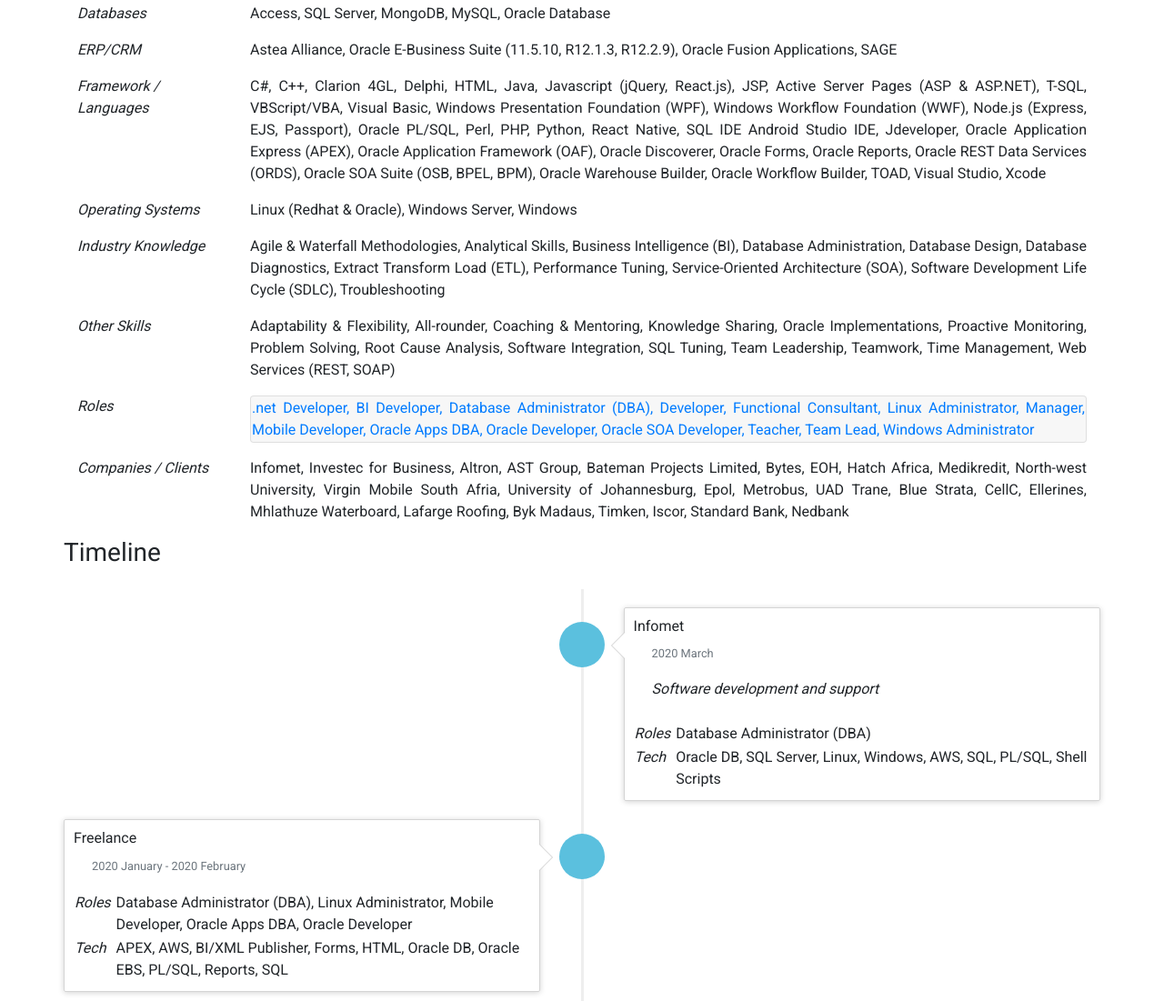
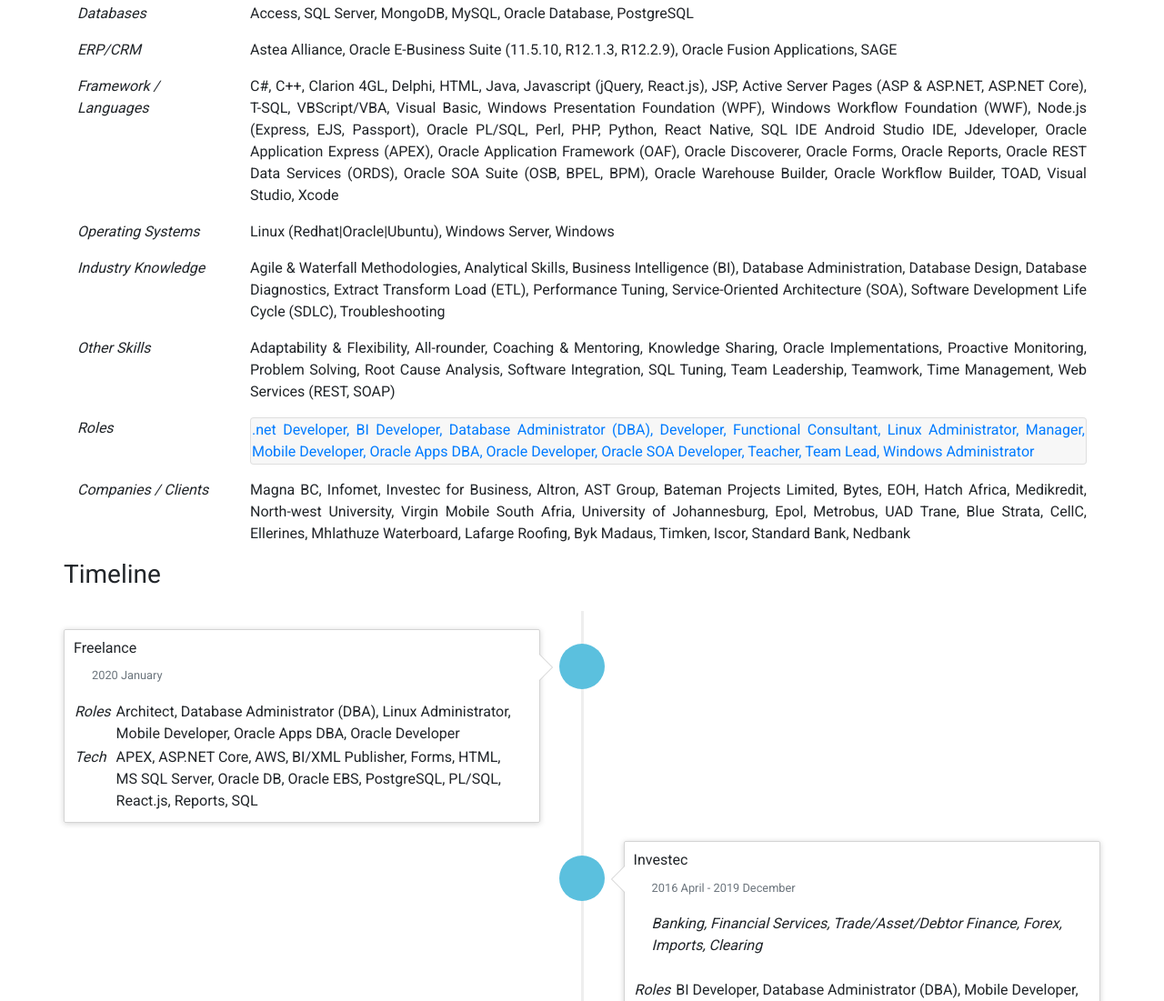
Before and after one commit to mariusleroux/CV, a plain HTML site: page index.html in a window 1280 px wide. Shown: the part 579-1680 px from the top of the page at 91% size. Drawn offline with nearby package versions, Linux system fonts and the light colour scheme.

Commit message:
Update freelance

```diff
--- a/index.html
+++ b/index.html
@@ -101,7 +101,7 @@
         <div class="row">
             <div class="col-sm-2">
                 <em>Databases</em></div>
-            <div class="col-sm"> Access, SQL Server, MongoDB, MySQL, Oracle Database</div>
+            <div class="col-sm"> Access, SQL Server, MongoDB, MySQL, Oracle Database, PostgreSQL</div>
         </div>
         <div class="row">
             <div class="col-sm-2">
@@ -113,7 +113,7 @@
             <div class="col-sm-2">
                 <em>Framework / Languages</em></div>
             <div class="col-sm"> C#, C++, Clarion 4GL, Delphi, HTML, Java, Javascript (jQuery, React.js), JSP, Active
-                Server Pages (ASP & ASP.NET), T-SQL, VBScript/VBA, Visual Basic, Windows Presentation Foundation (WPF),
+                Server Pages (ASP & ASP.NET, ASP.NET Core), T-SQL, VBScript/VBA, Visual Basic, Windows Presentation Foundation (WPF),
                 Windows Workflow
                 Foundation (WWF), Node.js (Express, EJS, Passport), Oracle PL/SQL, Perl, PHP, Python, React Native, SQL
                 IDE Android Studio IDE, Jdeveloper, Oracle Application Express (APEX), Oracle Application Framework
@@ -124,7 +124,7 @@
         <div class="row">
             <div class="col-sm-2">
                 <em>Operating Systems</em></div>
-            <div class="col-sm"> Linux (Redhat & Oracle), Windows Server, Windows</div>
+            <div class="col-sm"> Linux (Redhat|Oracle|Ubuntu), Windows Server, Windows</div>
         </div>
         <div class="row">
             <div class="col-sm-2">
@@ -233,10 +233,9 @@
             <div class="col-sm-2">
                 <em>Companies / Clients</em></div>
             <div class="col-sm">
-                Infomet, Investec for Business, Altron, AST Group, Bateman Projects Limited, Bytes, EOH, Hatch Africa,
+                Magna BC, Infomet, Investec for Business, Altron, AST Group, Bateman Projects Limited, Bytes, EOH, Hatch Africa,
                 Medikredit, North-west University, Virgin Mobile South Afria, University of Johannesburg, Epol,
-                Metrobus, UAD Trane, Blue Strata, CellC, Ellerines, Mhlathuze Waterboard, Lafarge Roofing, Byk Madaus,
-                Timken, Iscor, Standard Bank, Nedbank
+                Metrobus, UAD Trane, Blue Strata, CellC, Ellerines, Mhlathuze Waterboard, Lafarge Roofing, Byk Madaus, Timken, Iscor, Standard Bank, Nedbank
             </div>
         </div>
         <div class="row">
@@ -245,49 +244,26 @@
         <div class="row">
 
             <ul class="timeline">
-                <li class="timeline-inverted">
-                    <div class="timeline-badge info"></div>
-                    <div class="timeline-panel">
-                        <div class="timeline-heading">
-                            <h6 class="timeline-title">Infomet</h6>
-                            <p><small class="text-muted">2020 March</small></p>
-                        </div>
-                        <div class="timeline-body">
-                            <p><em>Software development and support</em><br><br>
-                                <table>
-                                    <tr>
-                                        <td><em>Roles&nbsp;</em></td>
-                                        <td>Database Administrator (DBA)</td>
-                                    </tr>
-                                    <tr>
-                                        <td><em>Tech&nbsp; </em></td>
-                                        <td>Oracle DB, SQL Server, Linux, Windows, AWS, SQL, PL/SQL, Shell Scripts</td>
-                                    </tr>
-                                </table>
-                            </p>
-                        </div>
-                    </div>
-                </li>
                 <li>
                     <div class="timeline-badge info"></div>
                     <div class="timeline-panel">
                         <div class="timeline-heading">
                             <h6 class="timeline-title">Freelance</h6>
-                            <p><small class="text-muted">2020 January - 2020 February</small></p>
+                            <p><small class="text-muted">2020 January</small></p>
                         </div>
                         <div class="timeline-body">
                             <p>
                                 <table>
                                     <tr>
                                         <td><em>Roles&nbsp;</em></td>
-                                        <td> Database Administrator (DBA), Linux Administrator, Mobile
+                                        <td> Architect, Database Administrator (DBA), Linux Administrator, Mobile
                                             Developer, Oracle
                                             Apps DBA, Oracle Developer</td>
                                     </tr>
                                     <tr>
                                         <td><em>Tech&nbsp; </em></td>
-                                        <td>APEX, AWS, BI/XML Publisher, Forms, HTML, Oracle DB, Oracle EBS,
-                                            PL/SQL,
+                                        <td>APEX, ASP.NET Core, AWS, BI/XML Publisher, Forms, HTML, MS&nbsp;SQL Server, Oracle DB, Oracle EBS, PostgreSQL,
+                                            PL/SQL, React.js,
                                             Reports, SQL</td>
                                     </tr>
                                 </table>
```
